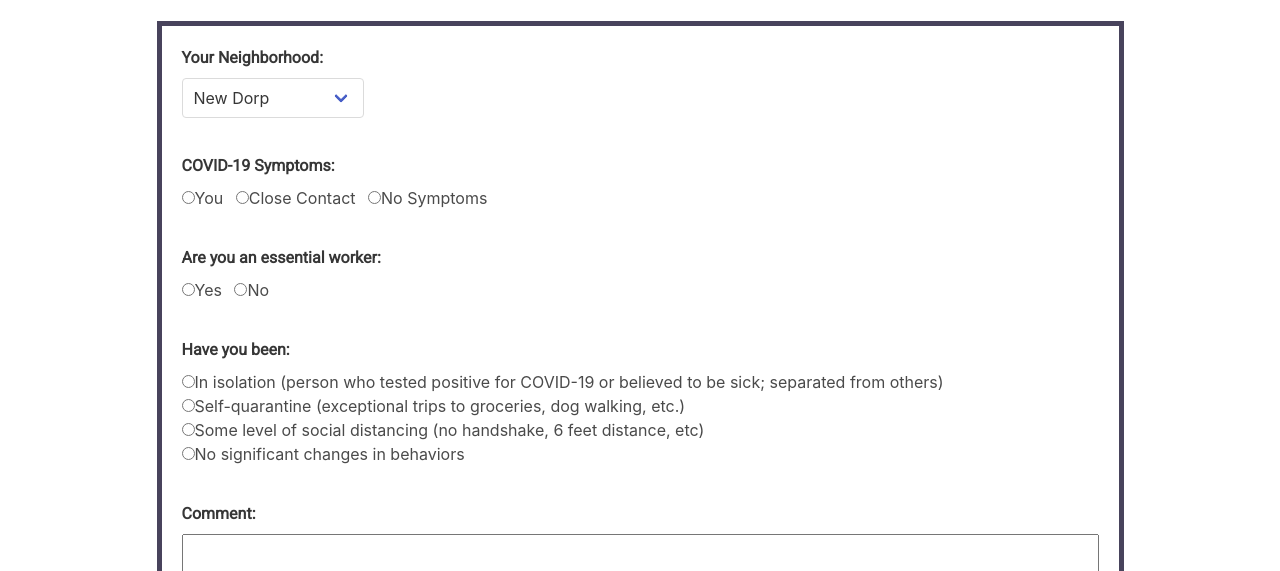
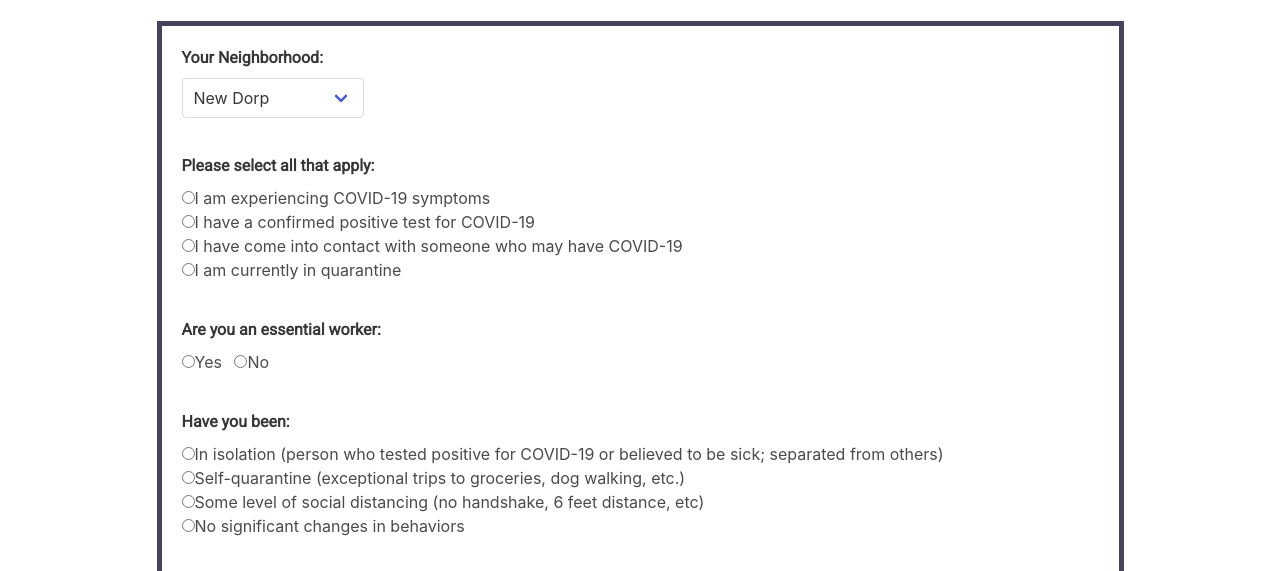
Before and after one commit to anthonyastarita/protectsi, a website: page public/form.html in a window 1280 px wide. Shown: the part 178-749 px from the top of the page. Drawn offline with nearby package versions, Linux system fonts and the light colour scheme; some packages are replaced by stand-ins of ours; no server answers.

Commit message:
changed second question

```diff
--- a/public/form.html
+++ b/public/form.html
@@ -78,19 +78,28 @@
         <br>
 
         <div class="field">
-            <label class="label">COVID-19 Symptoms: </label>
+            <label class="label">Please select all that apply: </label>
            <div class="control">
                <div id="input-symptoms">
                  <label class="radio">
-                  <input id="input-radio-you" type="radio" name = "COVID1" value="You">You
+                  <input id="input-radio-you" type="radio" name = "COVID1" value="You">I am experiencing COVID-19 symptoms
                 </label>
+                <br>
                 <label class="radio">
-                  <input id="input-radio-close-contact" type="radio" name = "COVID1" value="Close Contact">Close Contact
+                  <input id="input-radio-close-contact" type="radio" name = "COVID1" value="Close Contact">I have a confirmed positive test for COVID-19
                 </label>
+                <br>
                 <label class="radio">
-                  <input id="input-radio-no-symptoms" type="radio" name = "COVID1" value="No Symptoms">No Symptoms
+                  <input id="input-radio-no-symptoms" type="radio" name = "COVID1" value="No Symptoms">I have come into contact with someone who may have COVID-19
+                </label>
+                <br>
+                <label class="radio">
+                  <input id="input-radio-no-symptoms" type="radio" name = "COVID1" value="No Symptoms">I am currently in quarantine
                 </label>
                 </div>
+
+
+
            </div>
         </div>
 
```
